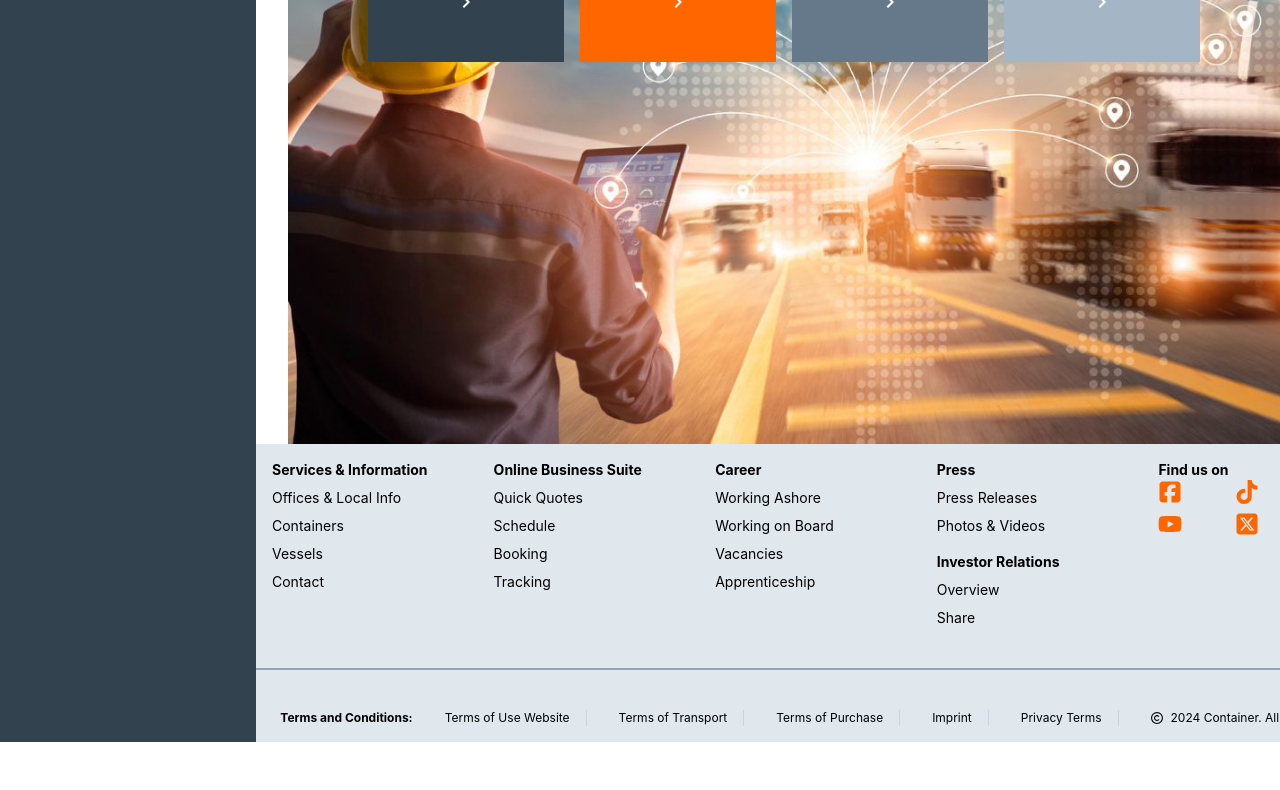
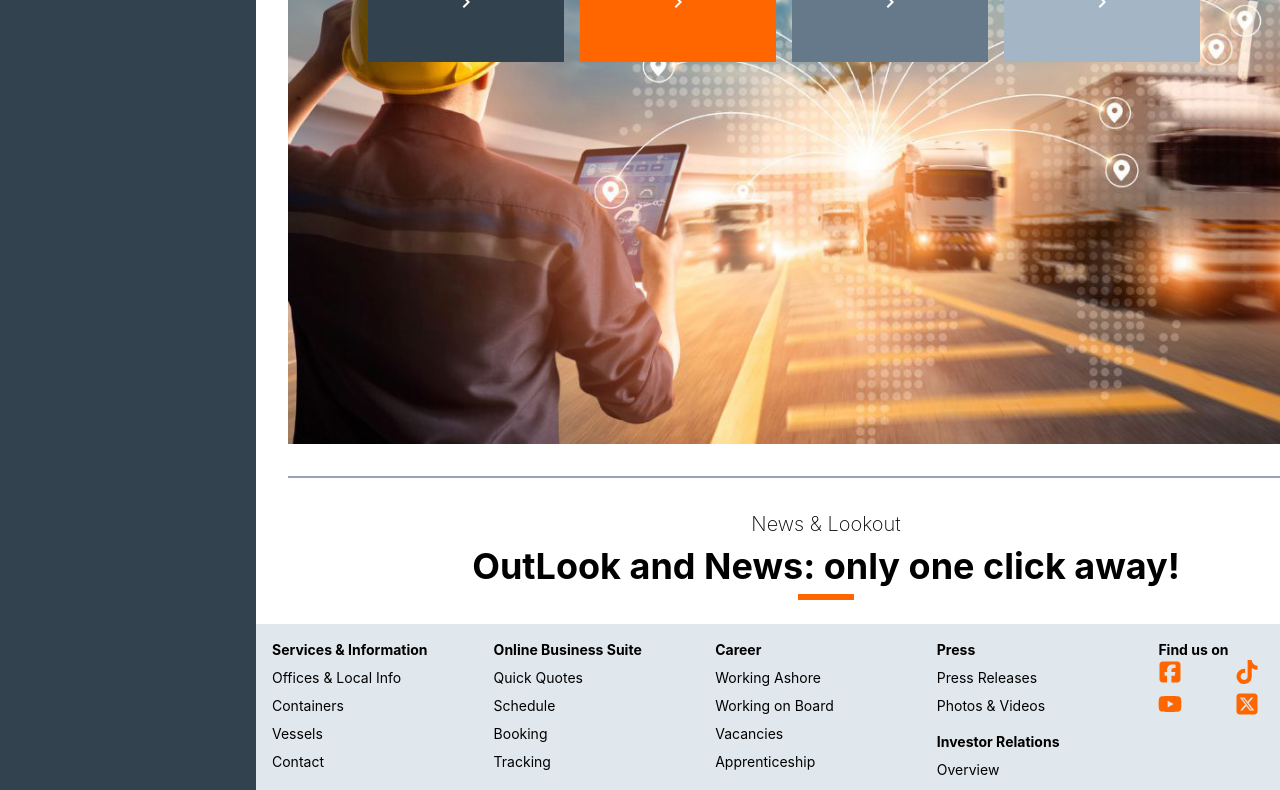
Before and after one commit to letiendungg/FE-Container, a React (Create React App) app: page / in a window 1280 px wide. Shown: the part 1312-2102 px from the top of the page. Before the commit the page ends 2054 px from the top, so only its background shows below. Built offline with nearby package versions, Linux system fonts and the light colour scheme.

Commit message:
Update Structure

```diff
--- a/src/Components/Landing.js
+++ b/src/Components/Home/Landing.js
@@ -1,25 +1,20 @@
 import React, { useState } from "react";
 import { MdCalendarMonth } from "react-icons/md";
-import { Input, Select } from "../shared/input";
+import { Input, Select } from "../../shared/input";
 import DatePicker from "react-datepicker";
 import "react-datepicker/dist/react-datepicker.css";
 import { LiaMapMarkedAltSolid } from "react-icons/lia";
 import { IoMdPricetags } from "react-icons/io";
 import { MdMiscellaneousServices } from "react-icons/md";
 import { FaRoute } from "react-icons/fa";
-import OptionNation from "../Data/OptionNation";
+import OptionNation from "../../Data/OptionNation";
+import TitleAndSub from "../TitleAndSub";
 
 function Landing() {
   const [selectedDate, setSelectedDate] = useState();
   return (
     <div className="flex flex-col ">
-      <div className="my-6 flex flex-col text-center justify-center gap-2">
-        <p className="text-xl font-extralight">Container</p>
-        <p className="font-bold text-4xl">We make Global Trade happen</p>
-        <div className="flex justify-center">
-          <div className=" w-14 border-b-[6px] border-subMain"></div>
-        </div>
-      </div>
+      <TitleAndSub sub="Container" title="We make Global Trade happen" />
       <div className="grid grid-cols-2 gap-6 my-6 mx-20">
         <div className="bg-gray rounded">
           <div className="flex flex-col gap-2 px-4 py-6">
--- a/src/Components/OurCompany.js
+++ b/src/Components/Home/OurCompany.js
@@ -5,40 +5,47 @@ import { FaRoute } from "react-icons/fa";
 import { TbWorldCheck } from "react-icons/tb";
 import { FaUsers } from "react-icons/fa6";
 import { MdNavigateNext } from "react-icons/md";
-
+import { Link } from "react-router-dom";
+import TitleAndSub from "../TitleAndSub";
 function OurCompany() {
   return (
     <div>
-      <div className="my-6 flex flex-col text-center justify-center gap-2">
-        <p className="text-xl font-extralight">Our Company</p>
-        <p className="font-bold text-4xl">Container in Numbers</p>
-        <div className="flex justify-center">
-          <div className=" w-14 border-b-[6px] border-subMain"></div>
-        </div>
-      </div>
+      <TitleAndSub sub={"Our Company"} title={"Container in Numbers"} />
       <div className="mx-8">
         <div className="absolute flex justify-center">
           <div className=" grid grid-cols-4 gap-4 mx-20">
-            <div className="flex flex-col text-white p-12 items-center bg-main">
+            <Link
+              to="/about-company"
+              className="flex flex-col hover:underline text-white p-12 items-center bg-main"
+            >
               <h1 className="text-3xl font-bold">1,026</h1>
               <p className="text-xl font-medium">Employees</p>
               <MdNavigateNext className="w-6 h-6" />
-            </div>
-            <div className="flex flex-col text-white p-12 items-center bg-subMain">
+            </Link>
+            <Link
+              to="/about-company"
+              className="flex flex-col hover:underline text-white p-12 items-center bg-subMain"
+            >
               <h1 className="text-3xl font-bold">120</h1>
               <p className="text-xl font-medium">Vessels</p>
               <MdNavigateNext className="w-6 h-6" />
-            </div>
-            <div className="flex flex-col text-white p-12 items-center bg-main2">
+            </Link>
+            <Link
+              to="/about-company"
+              className="flex flex-col text-white p-12  hover:underline items-center bg-main2"
+            >
               <h1 className="text-3xl font-bold">146</h1>
               <p className="text-xl font-medium">Routers</p>
               <MdNavigateNext className="w-6 h-6" />
-            </div>
-            <div className="flex flex-col text-white p-12 items-center bg-main3">
+            </Link>
+            <Link
+              to="/about-company"
+              className="flex flex-col text-white p-12 hover:underline items-center bg-main3"
+            >
               <h1 className="text-3xl font-bold">67</h1>
               <p className="text-xl font-medium">Nations</p>
               <MdNavigateNext className="w-6 h-6" />
-            </div>
+            </Link>
           </div>
         </div>
 
--- /dev/null
+++ b/src/Components/Home/OutLook.js
@@ -0,0 +1,15 @@
+import React from "react";
+import TitleAndSub from "../TitleAndSub";
+
+function OutLook() {
+  return (
+    <div>
+      <TitleAndSub
+        sub={"News & Lookout"}
+        title={"OutLook and News: only one click away!"}
+      />
+    </div>
+  );
+}
+
+export default OutLook;
--- /dev/null
+++ b/src/Components/TitleAndSub.js
@@ -0,0 +1,15 @@
+import React from "react";
+
+function TitleAndSub({ title, sub }) {
+  return (
+    <div className="my-6 flex flex-col text-center justify-center gap-2">
+      <p className="text-xl font-extralight">{sub}</p>
+      <p className="font-bold text-4xl">{title}</p>
+      <div className="flex justify-center">
+        <div className=" w-14 border-b-[6px] border-subMain"></div>
+      </div>
+    </div>
+  );
+}
+
+export default TitleAndSub;
--- a/src/Page/Home.js
+++ b/src/Page/Home.js
@@ -1,8 +1,9 @@
 import React from "react";
 import Layout from "./Layout/Layout";
-import Banner from "../Components/Banner";
-import Landing from "../Components/Landing";
-import OurCompany from "../Components/OurCompany";
+import Banner from "../Components/Home/Banner";
+import Landing from "../Components/Home/Landing";
+import OurCompany from "../Components/Home/OurCompany";
+import OutLook from "../Components/Home/OutLook";
 function Home() {
   return (
     <>
@@ -12,6 +13,8 @@ function Home() {
           <Landing />
           <div className="mx-8 border-b-2 my-8 border-slate-400"></div>
           <OurCompany />
+          <div className="mx-8 border-b-2 my-8 border-slate-400"></div>
+          <OutLook />
         </div>
       </Layout>
     </>
```
Also changed, not shown: src/Components/Home/Banner.js (renamed from src/Components/Banner.js).
